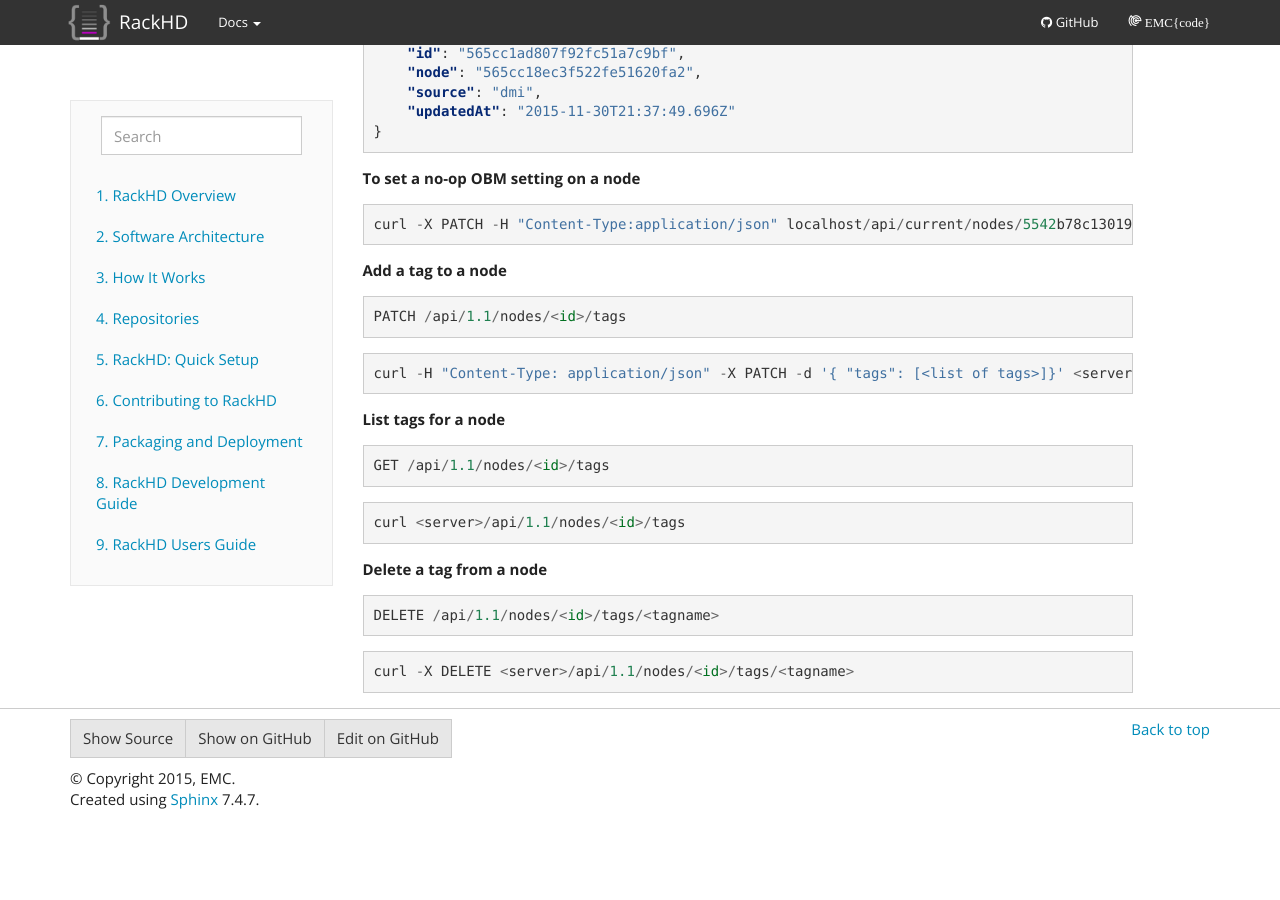
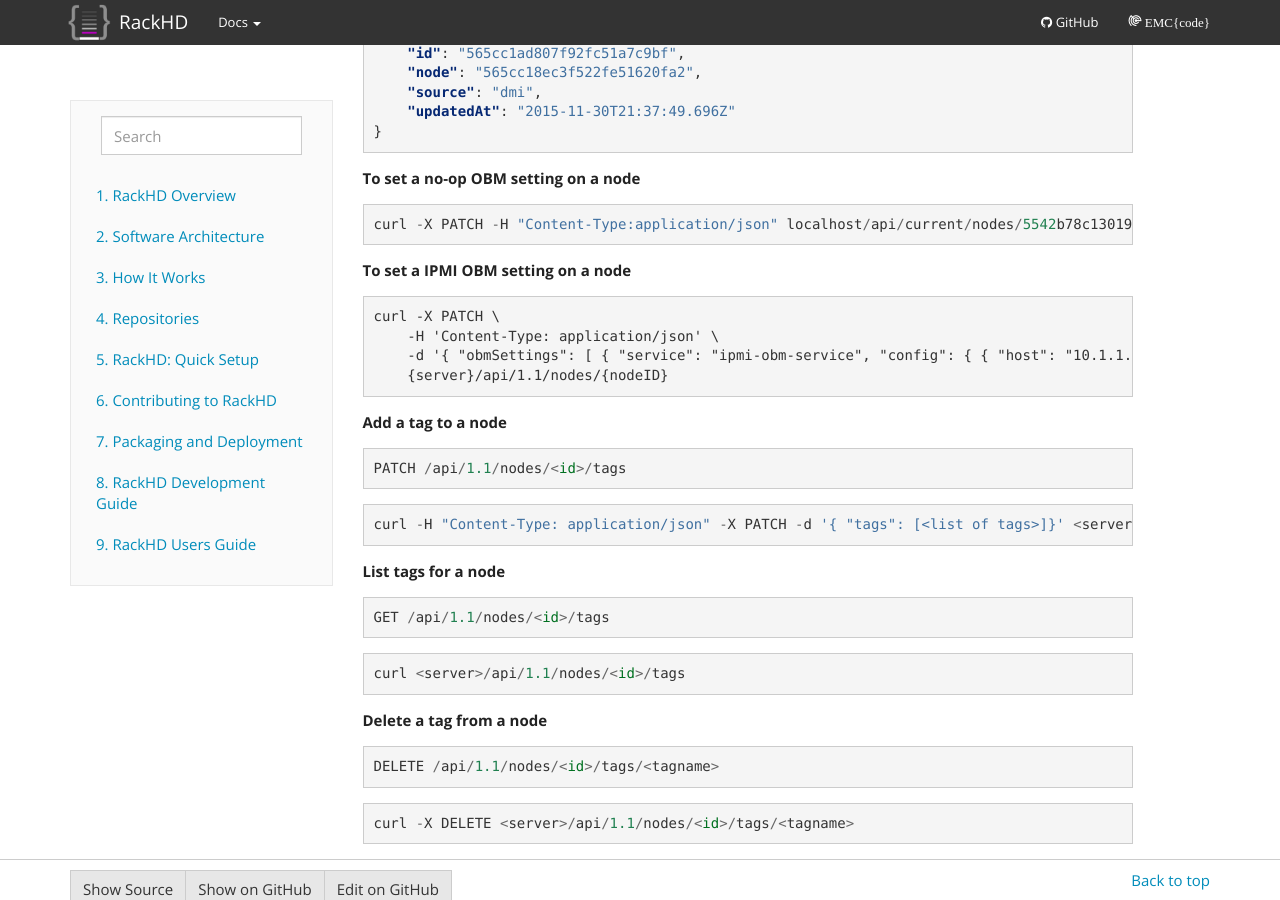
Before and after one commit to RackHD/docs, a Sphinx documentation site: the page built from docs/rackhd/nodes.rst, in a window 1280 px wide and 900 px high, scrolled down 3836 px. Built offline with Sphinx 7.4.7, drawn with Linux system fonts in a browser that asks for light colours; before the commit the page ends 4657 px from its top, so only the background shows below that.

Commit message:
adding PATCH example to node listing, resolves #248

```diff
--- a/docs/rackhd/nodes.rst
+++ b/docs/rackhd/nodes.rst
@@ -114,6 +114,17 @@ Sample Output:
 
     curl -X PATCH -H "Content-Type:application/json" localhost/api/current/nodes/5542b78c130198aa216da3ac -d '{ "obmSettings": [ { "service": "noop-obm-service", "config": { } } ] }'
 
+
+**To set a IPMI OBM setting on a node**
+
+.. code-block:: REST
+
+    curl -X PATCH \
+        -H 'Content-Type: application/json' \
+        -d '{ "obmSettings": [ { "service": "ipmi-obm-service", "config": { { "host": "10.1.1.3", "user": "admin", "password": "admin" } } ] }' \
+        {server}/api/1.1/nodes/{nodeID}
+
+
 **Add a tag to a node**
 
 ::
```
